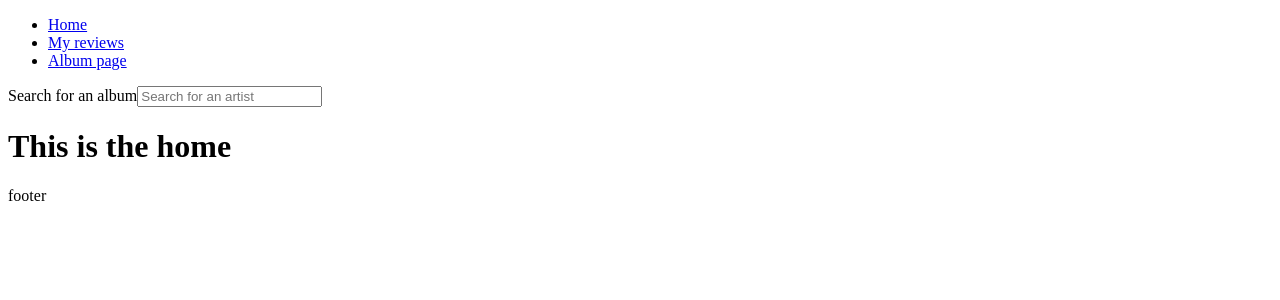
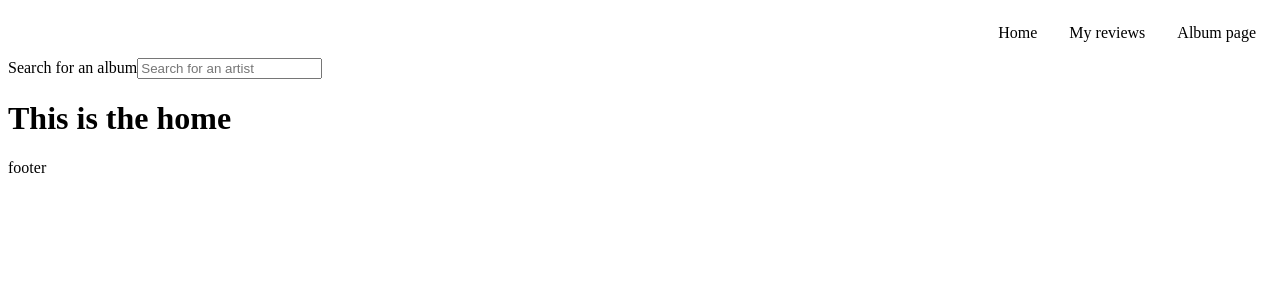
Before and after one commit to vvarona/music-review-app, a React (Vite) app: page / in a window 1280 px wide. Shown: the top 300 px of the page. Built offline with nearby package versions, Linux system fonts and the light colour scheme.

Commit message:
feat: header component

```diff
--- /dev/null
+++ b/src/assets/styles/Header.module.css
@@ -0,0 +1,24 @@
+.list {
+    display: flex;
+    justify-content: end;
+    list-style: none;
+    margin: 0;
+}
+
+.list > li {
+    padding: 1rem;
+}
+
+.list > li > a {
+    text-decoration: none;
+    color: var(--ligth-color);
+    transition: ease-in-out 200ms;
+}
+
+.list > li > a:hover {
+    --ligth-color: black;
+}
+
+.header {
+    background-color: var(--main-color);
+}
--- a/src/components/Header.jsx
+++ b/src/components/Header.jsx
@@ -1,11 +1,13 @@
 import React from "react";
 import { NavLink } from "react-router-dom";
+import styles from "../assets/styles/Header.module.css"
+
 
 export default function Header() {
   return (
-    <header className="header">
+    <header className={styles.header}>
       <nav>
-        <ul>
+        <ul className={styles.list}>
             <li><NavLink to="/" >Home</NavLink></li>
             <li><NavLink to="/my-reviews">My reviews</NavLink></li>
             <li><NavLink to="/album-page">Album page</NavLink></li>
```
